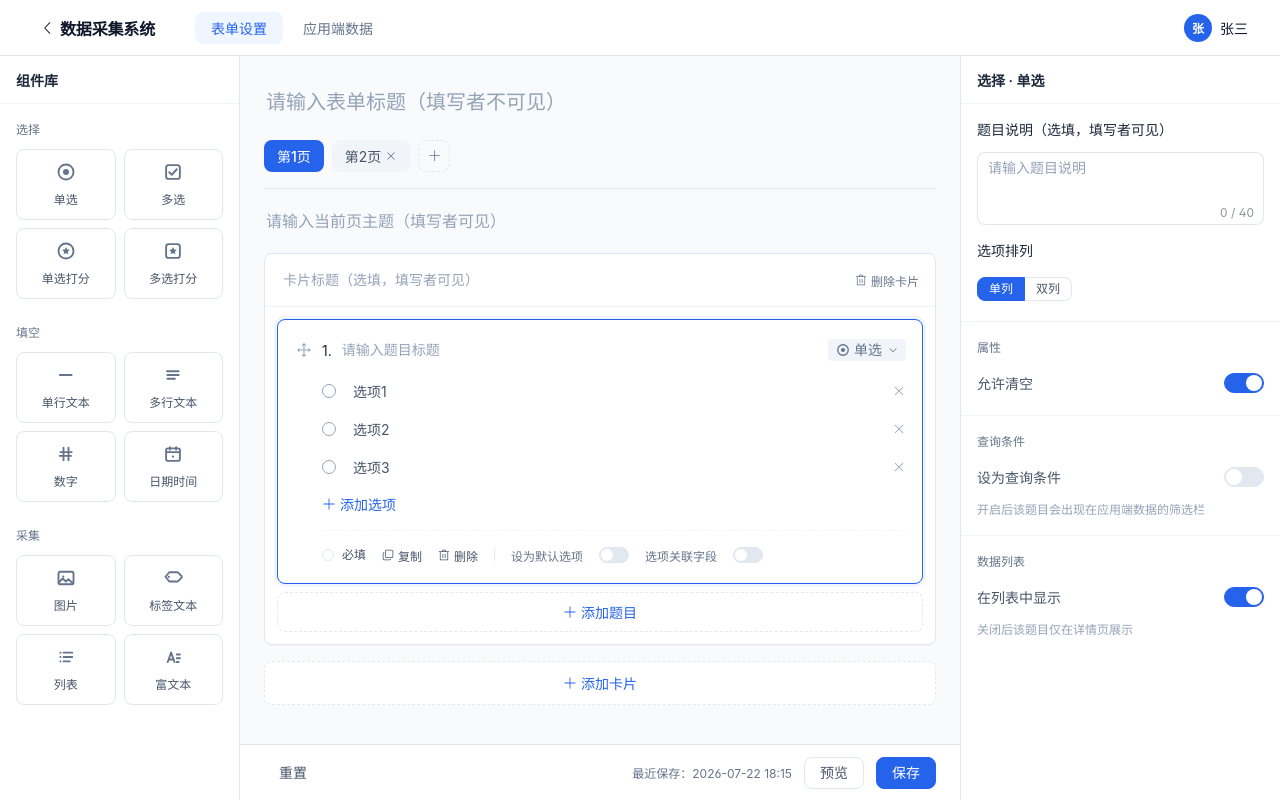
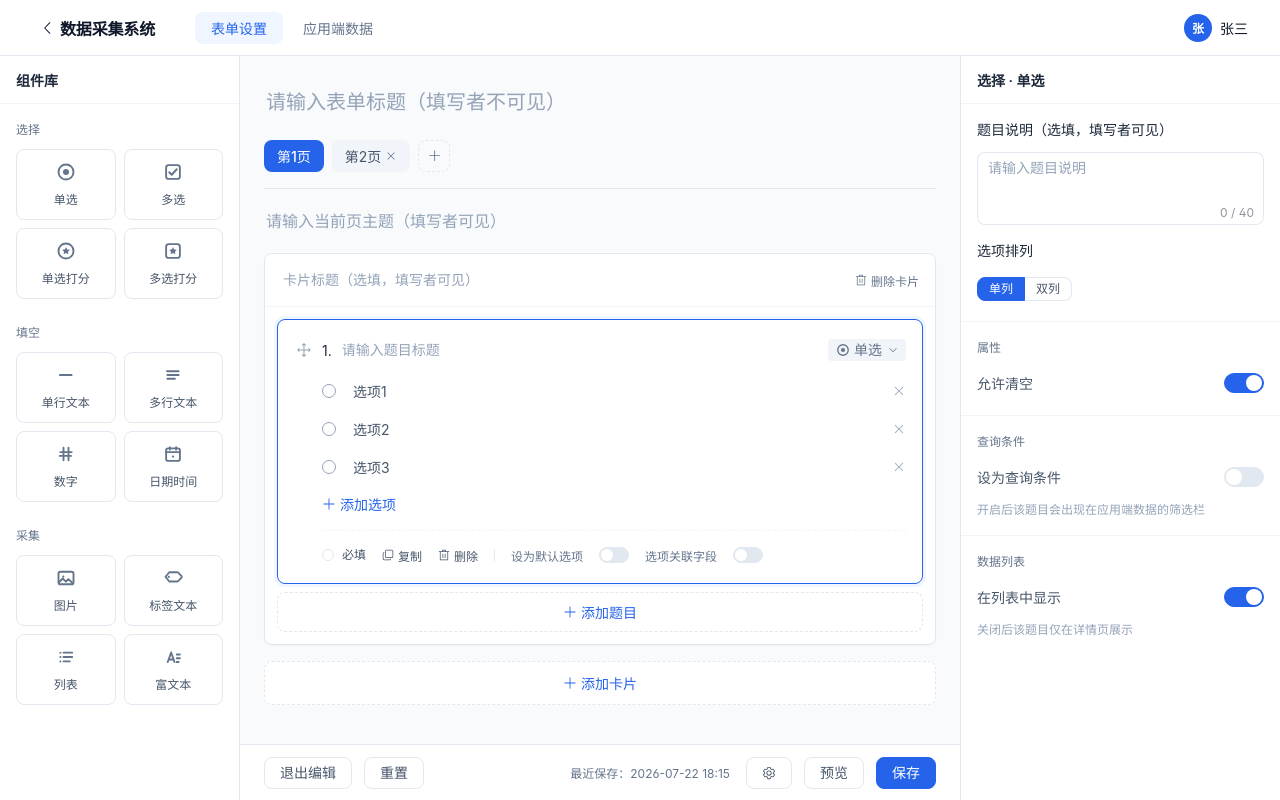
Before and after one commit to luyaoyaoqi/data-aggregation-system, a Vue app in the folder demo/: page / in a window 1280 px wide. Built offline with nearby package versions, Linux system fonts and the light colour scheme; a web font is replaced by a local one.

Commit message:
通用优化

```diff
--- a/demo/src/components/EditorArea.vue
+++ b/demo/src/components/EditorArea.vue
@@ -242,12 +242,13 @@ function endReorder() {
     <!-- 底部操作条 -->
     <footer class="editor-footer">
       <div class="footer-left">
-        <el-button text @click="emit('reset')">重置</el-button>
+        <el-button @click="emit('exit')">退出编辑</el-button>
+        <el-button @click="emit('reset')">重置</el-button>
       </div>
 
       <div class="footer-right">
         <span class="save-time">最近保存：{{ lastSavedAt }}</span>
-        <!-- <el-button :icon="Setting" circle title="表单高级设置" /> -->
+        <el-button :icon="Setting" title="表单高级设置" />
         <el-button @click="emit('preview')">预览</el-button>
         <el-button type="primary" @click="emit('save')">保存</el-button>
       </div>
@@ -506,7 +507,7 @@ function endReorder() {
 .save-time {
   font-size: var(--fs-12);
   color: var(--c-text-secondary);
-  margin-right: var(--sp-md);
+  margin-right: var(--sp-lg);
 }
 </style>
 
```
